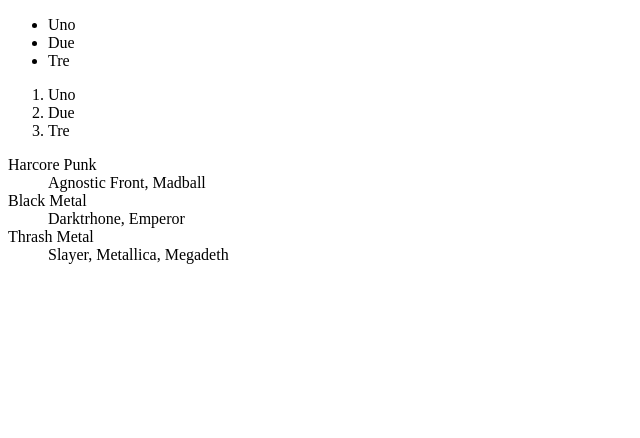
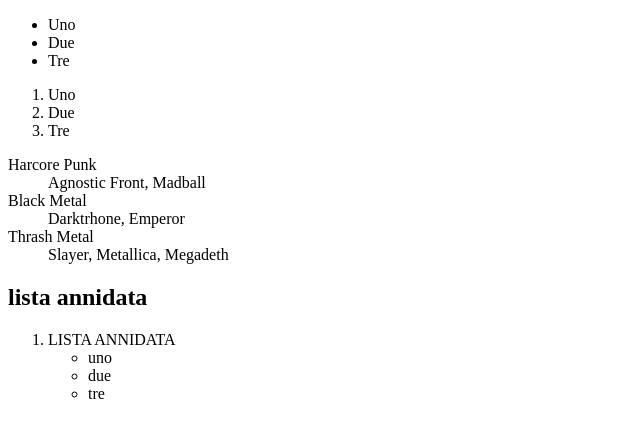
Before and after one commit to Oldalevoid/Oldalevoid.github.io, a plain HTML site: page Lezione2/esercizioliste.html in a window 1280 px wide. Shown: the whole page, without its empty margins (0-640 px from the left). Drawn offline with Linux system fonts and the light colour scheme.

Commit message:
Modifiche

```diff
--- a/Lezione2/esercizioliste.html
+++ b/Lezione2/esercizioliste.html
@@ -30,5 +30,17 @@
         <dd> Slayer, Metallica, Megadeth </dd>
     </dl>
 
+    <h2> lista annidata </h2>
+    <ol>
+        <li> LISTA ANNIDATA
+        <ul>
+            <li> uno</li>
+            <li> due</li>
+            <li> tre</li>
+        </ul>
+    </li>
+
+    </ol>
+
 </body>
 </html>
```
